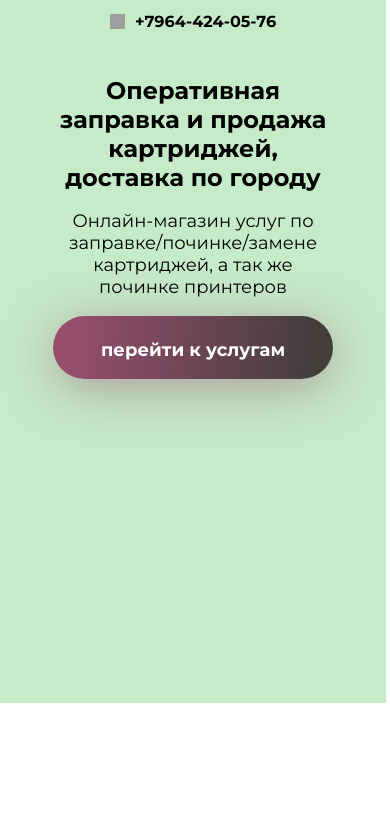
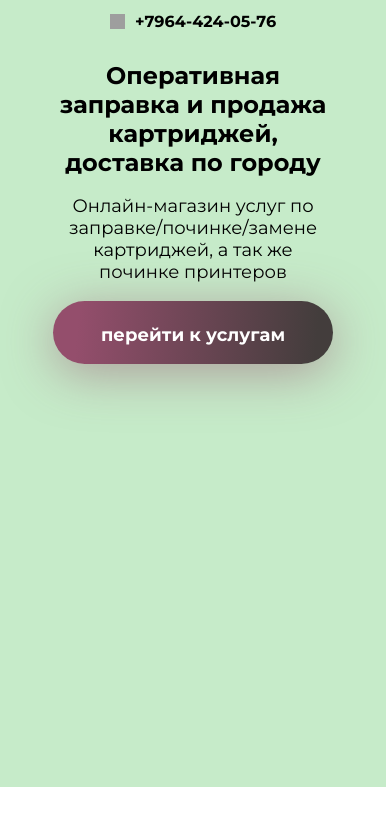
Before and after one commit to y2k01/newToner, a website: page index.html in a window 390 px wide. Shown: the part 141-966 px from the top of the page. Drawn offline with Linux system fonts and the light colour scheme; grey boxes are pictures that could not be loaded.

Commit message:
long icon bugfix

```diff
--- a/styles.scss
+++ b/styles.scss
@@ -219,7 +219,7 @@ body {
   }
   @media (max-width: 500px) {
     section {
-      height: 100vh;
+      height: 110vh;
       .workarea {
         justify-content: center;
         width: 280px;
@@ -259,7 +259,7 @@ body {
           }
         }
         .main {
-          margin-top: 30px;
+          margin-top: 15px;
           justify-content: center;
           .offer {
 
```
Also changed, not shown: styles.css.
